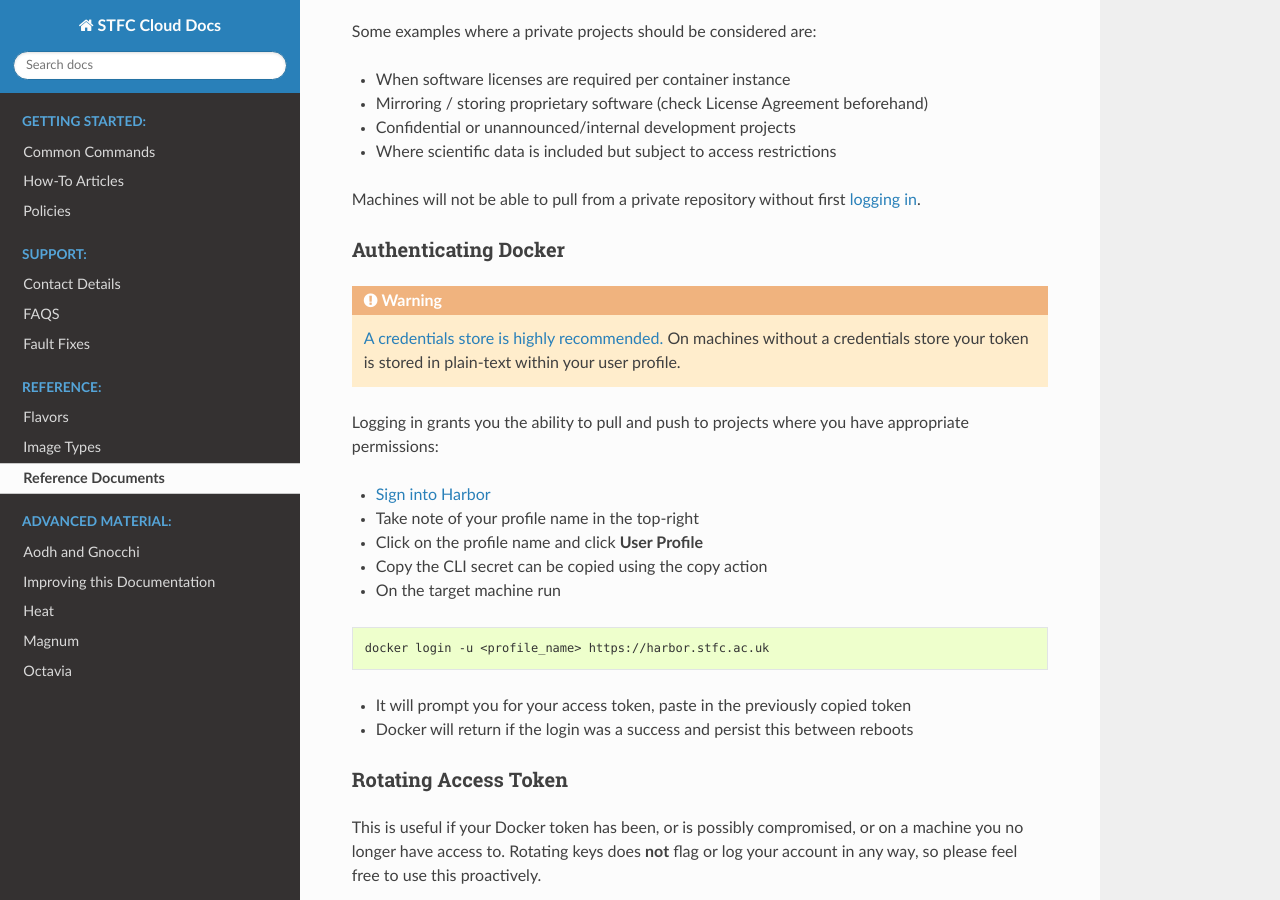
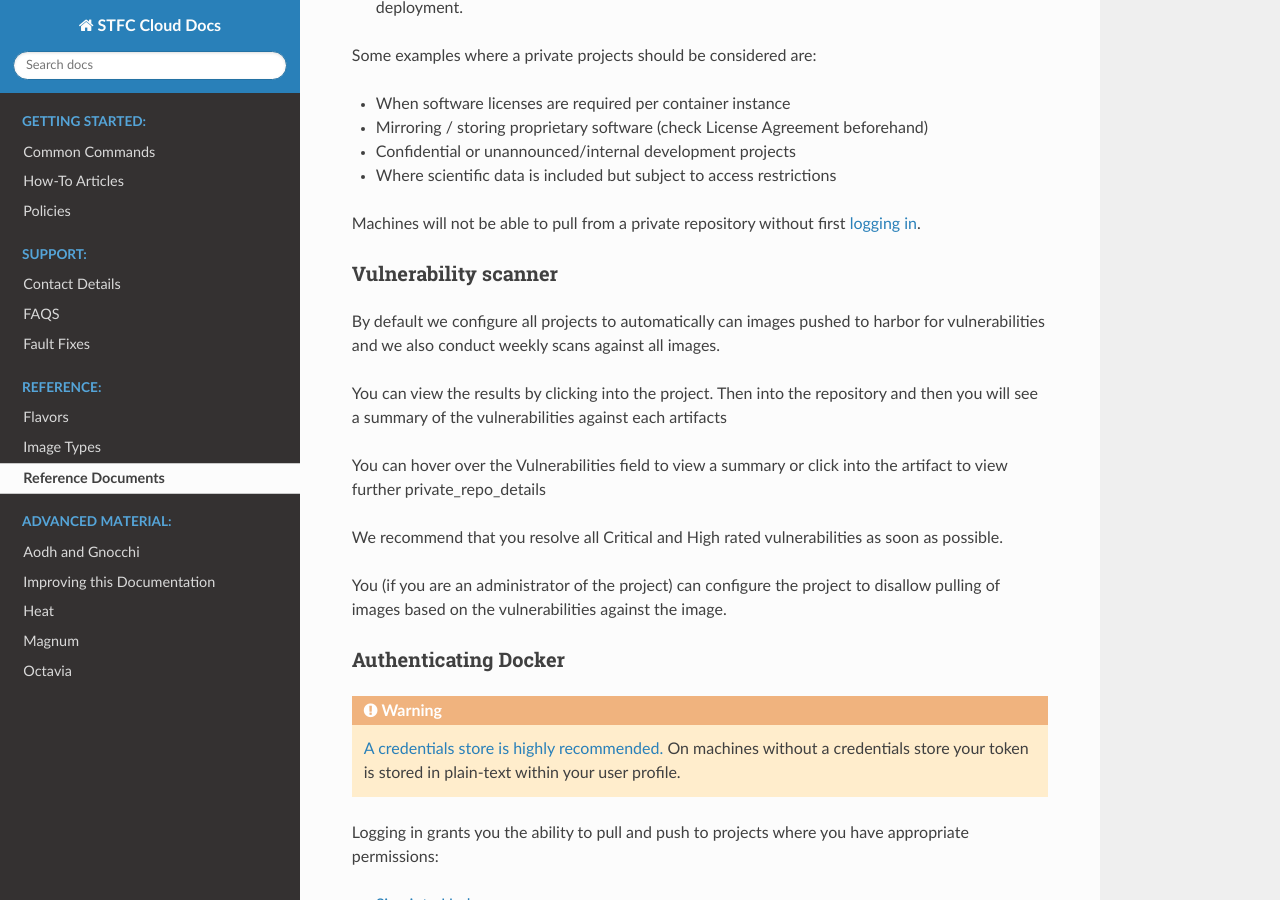
Before and after one commit to stfc/cloud-docs, a Sphinx documentation site: the page built from source/Reference/Harbor.rst, in a window 1280 px wide and 900 px high, scrolled down 2915 px. Built offline with Sphinx 7.4.7 and the Read the Docs theme 2.0.0, drawn with Linux system fonts in a browser that asks for light colours; some of the changed text lies outside the part shown.

Commit message:
Add vulnerability scan section to docs

```diff
--- a/source/Reference/Harbor.rst
+++ b/source/Reference/Harbor.rst
@@ -98,6 +98,21 @@ Some examples where a private projects should be considered are:
 - Where scientific data is included but subject to access restrictions
 
 Machines will not be able to pull from a private repository without first :ref:`logging in <login_harbor>`.
+
+.. _vuln_scan:
+
+Vulnerability scanner
+---------------------
+
+By default we configure all projects to automatically can images pushed to harbor for vulnerabilities and we also conduct weekly scans against all images.
+
+You can view the results by clicking into the project. Then into the repository and then you will see a summary of the vulnerabilities against each artifacts
+
+You can hover over the Vulnerabilities field to view a summary or click into the artifact to view further private_repo_details
+
+We recommend that you resolve all Critical and High rated vulnerabilities as soon as possible.
+
+You (if you are an administrator of the project) can configure the project to disallow pulling of images based on the vulnerabilities against the image.
 
 .. _login_harbor:
 
```
